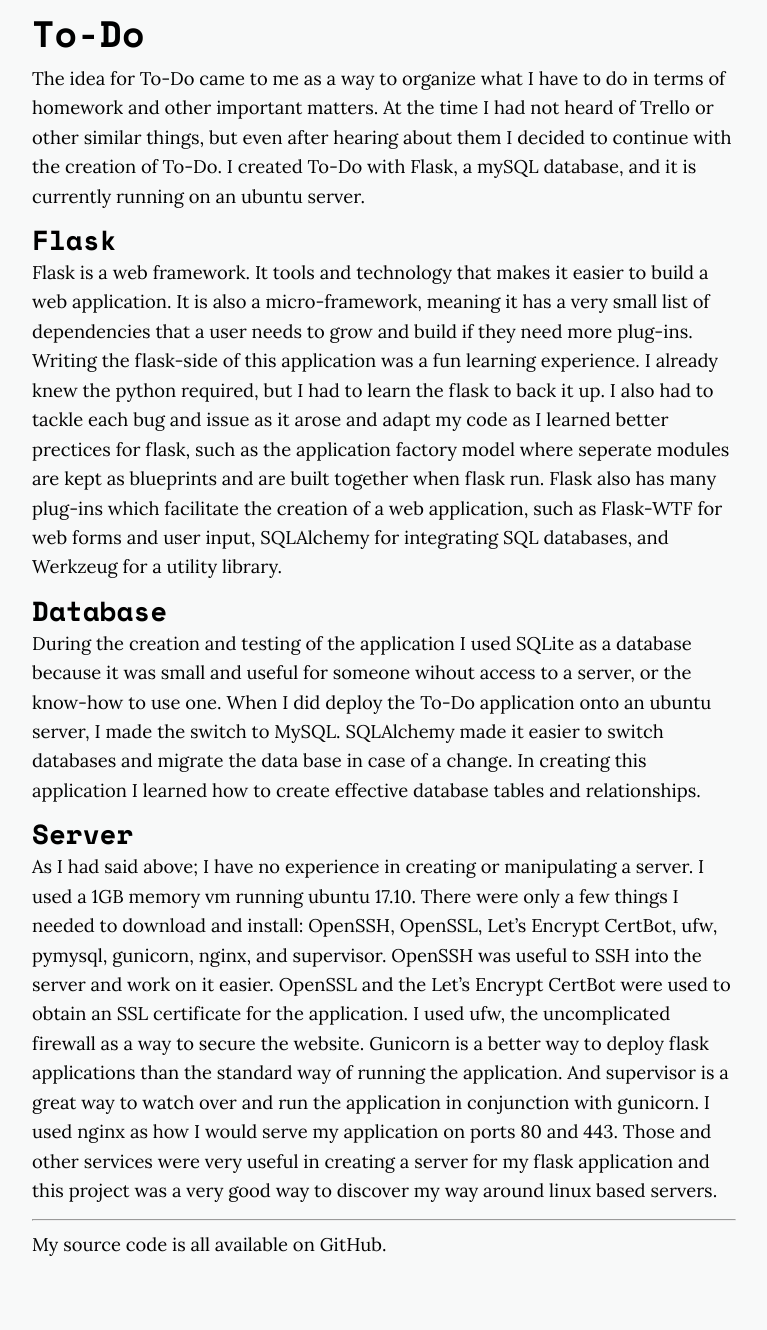
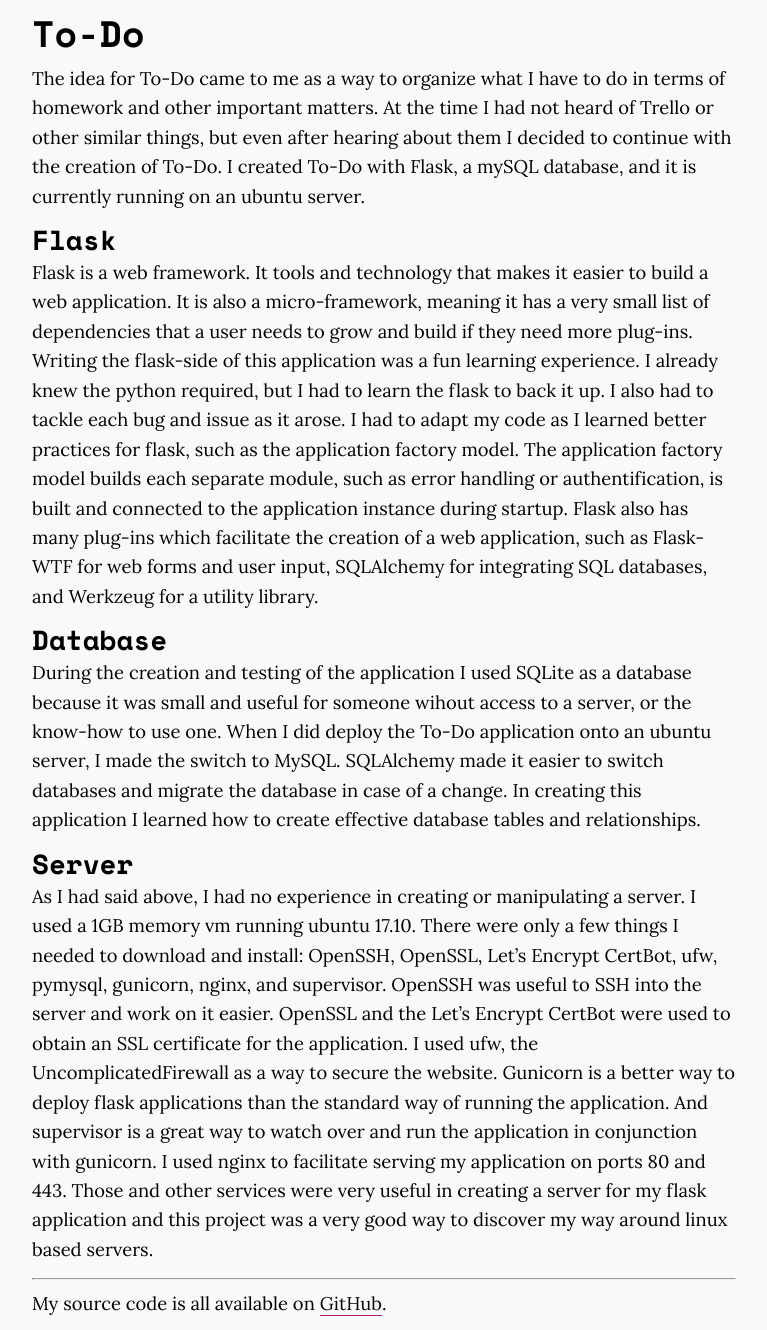
Before and after one commit to ComputerScienceHouse/blog, a Jekyll site: the page built from _posts/2018-04-05-to-do.md, in a window 1280 px wide and 1400 px high, scrolled down 707 px, cut to the strip 0-1330 px from the top of the window. Shown: the whole strip, without its empty margins (256-1023 px from the left). Built offline with Jekyll 4.4.1, drawn with Linux system fonts in a browser that asks for light colours; nearby versions of some CDN libraries.

Commit message:
Make minor fixes to sentence structure and spelling

```diff
--- a/_posts/2018-04-05-to-do.md
+++ b/_posts/2018-04-05-to-do.md
@@ -19,21 +19,21 @@
 
 ### Flask
 Flask is a web framework. It tools and technology that makes it easier to build a web application. It is also a micro-framework, meaning it has a very small list of dependencies that a user needs to grow and build if they need more plug-ins.
-Writing the flask-side of this application was a fun learning experience. I already knew the python required, but I had to learn the flask to back it up. I also had to tackle each bug and issue as it arose and adapt my code as I learned better prectices for flask, such as the application factory model where seperate modules are kept as blueprints and are built together when flask run.
+Writing the flask-side of this application was a fun learning experience. I already knew the python required, but I had to learn the flask to back it up. I also had to tackle each bug and issue as it arose. I had to adapt my code as I learned better practices for flask, such as the application factory model. The application factory model builds each separate module, such as error handling or authentification, is built and connected to the application instance during startup.
 Flask also has many plug-ins which facilitate the creation of a web application, such as Flask-WTF for web forms and user input, SQLAlchemy for integrating SQL databases, and Werkzeug for a utility library.
 
 ### Database
 During the creation and testing of the application I used SQLite as a database because it was small and useful for someone wihout access to a server, or the know-how to use one.
-When I did deploy the To-Do application onto an ubuntu server, I made the switch to MySQL. SQLAlchemy made it easier to switch databases and migrate the data base in case of a change. In creating this application I learned how to create effective database tables and relationships.
+When I did deploy the To-Do application onto an ubuntu server, I made the switch to MySQL. SQLAlchemy made it easier to switch databases and migrate the database in case of a change. In creating this application I learned how to create effective database tables and relationships.
 
 ### Server
-As I had said above; I have no experience in creating or manipulating a server.
+As I had said above, I had no experience in creating or manipulating a server.
 I used a 1GB memory vm running ubuntu 17.10. There were only a few things I needed to download and install: OpenSSH, OpenSSL, Let's Encrypt CertBot, ufw, pymysql, gunicorn, nginx, and supervisor.
-OpenSSH was useful to SSH into the server and work on it easier. OpenSSL and the Let's Encrypt CertBot were used to obtain an SSL certificate for the application. I used ufw, the uncomplicated firewall as a way to secure the website.
+OpenSSH was useful to SSH into the server and work on it easier. OpenSSL and the Let's Encrypt CertBot were used to obtain an SSL certificate for the application. I used ufw, the UncomplicatedFirewall as a way to secure the website.
 Gunicorn is a better way to deploy flask applications than the standard way of running the application. And supervisor is a great way to watch over and run the application in conjunction with gunicorn.
-I used nginx as how I would serve my application on ports 80 and 443.
+I used nginx to facilitate serving my application on ports 80 and 443.
 Those and other services were very useful in creating a server for my flask application and this project was a very good way to discover my way around linux based servers.
 
 * * *
 
-My source code is all available on GitHub.
+My source code is all available on [GitHub](https://github.com/SpencerMycek).
```
